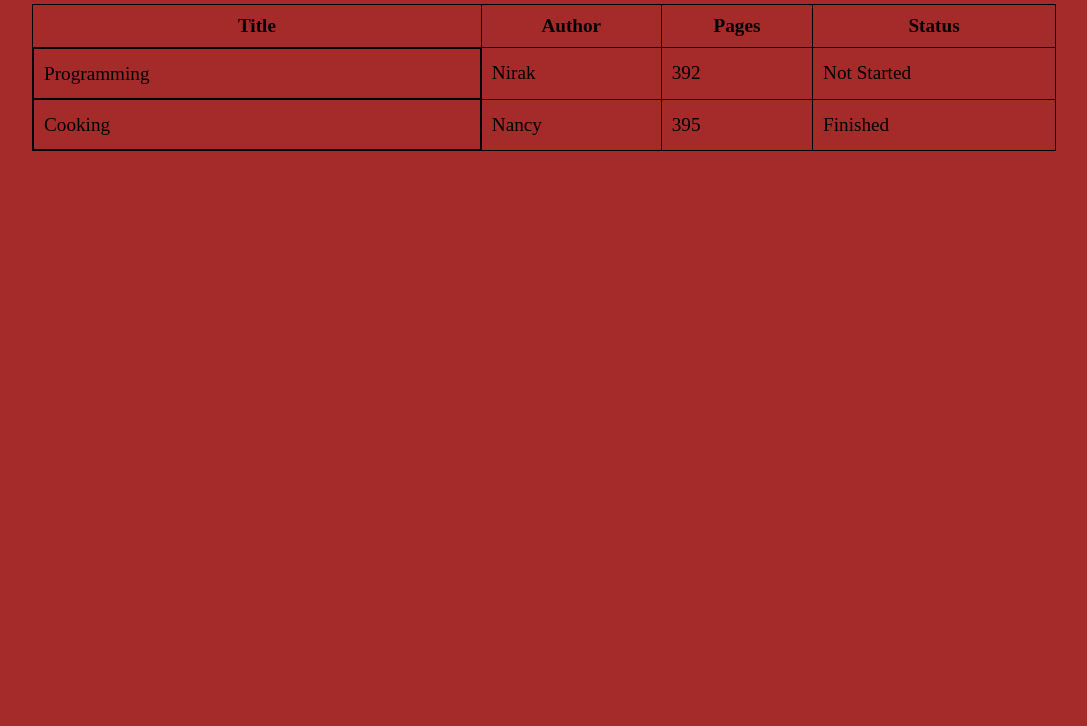
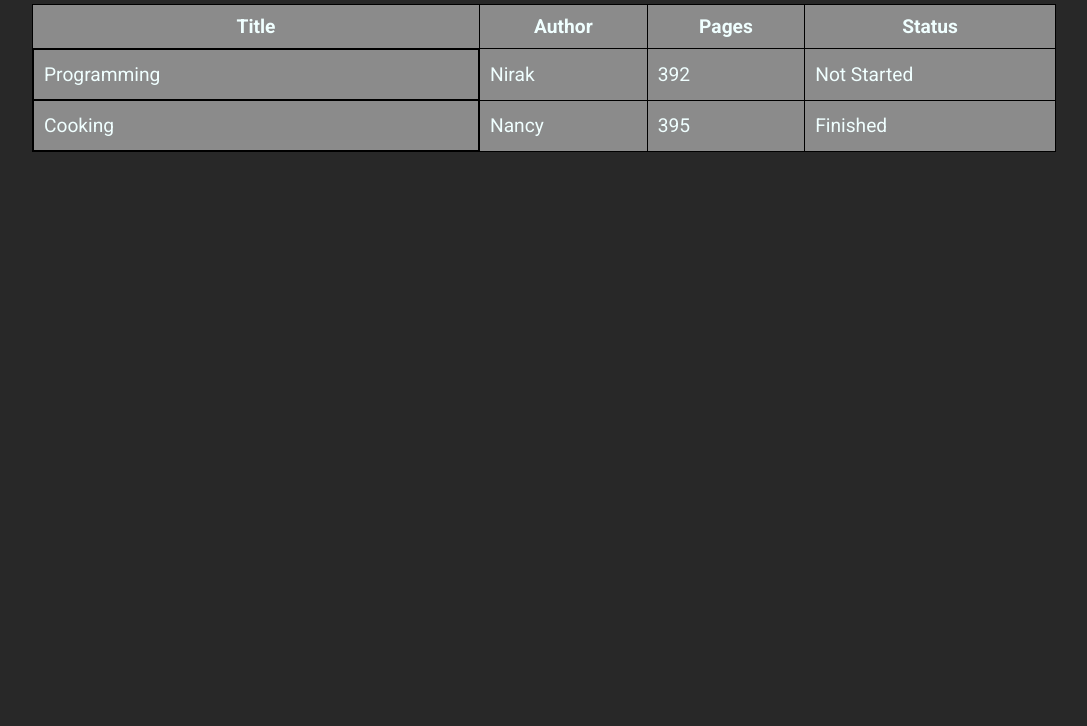
Before and after one commit to NirakChoun/library, a plain HTML site: page index.html in a window 1280 px wide. Shown: the part 74-800 px from the top of the page, without its empty margins (96-1183 px from the left). Drawn offline with Linux system fonts and the light colour scheme.

Commit message:
Change style

```diff
--- a/style.css
+++ b/style.css
@@ -1,3 +1,5 @@
+@import url('https://fonts.googleapis.com/css2?family=Roboto:ital,wght@0,100;0,300;0,400;0,500;0,700;0,900;1,100;1,300;1,400;1,500;1,700;1,900&display=swap');
+
 * {
     margin: 0;
     padding: 0;
@@ -6,11 +8,12 @@
 
 body {
     height: 100vh;
-    background-color: brown;
     display: flex;
     justify-content: center;
     align-items: start;
     position: relative;
+    font-family: "Roboto", sans-serif;
+    background-color: #282828;
 }
 
 .container {
@@ -19,6 +22,7 @@ body {
     display: flex;
     flex-direction: column;
     gap: 20px;
+    color: azure;
 }
 
 .container > div {
@@ -74,6 +78,10 @@ table, th, td {
     font-size: 1.2rem;
 }
 
+th, td {
+    background-color: #8b8b8b;
+}
+
 #main-dialog,
 #edit-dialog {
     position: absolute;
@@ -86,6 +94,7 @@ table, th, td {
     height: 500px;
     border-radius: 10px;
     padding: 10px;
+    background-color: #575757;
 }
 
 form {
@@ -161,6 +170,10 @@ input {
     font-size: 1rem;
 }
 
+input:disabled {
+    background-color: gray;
+}
+
 .submit {
     align-self: center;
 }
```
